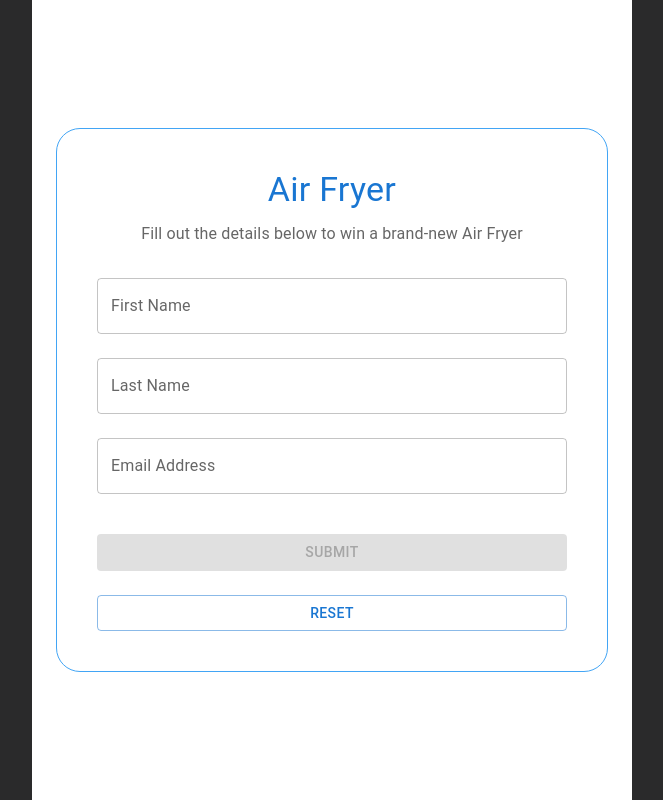
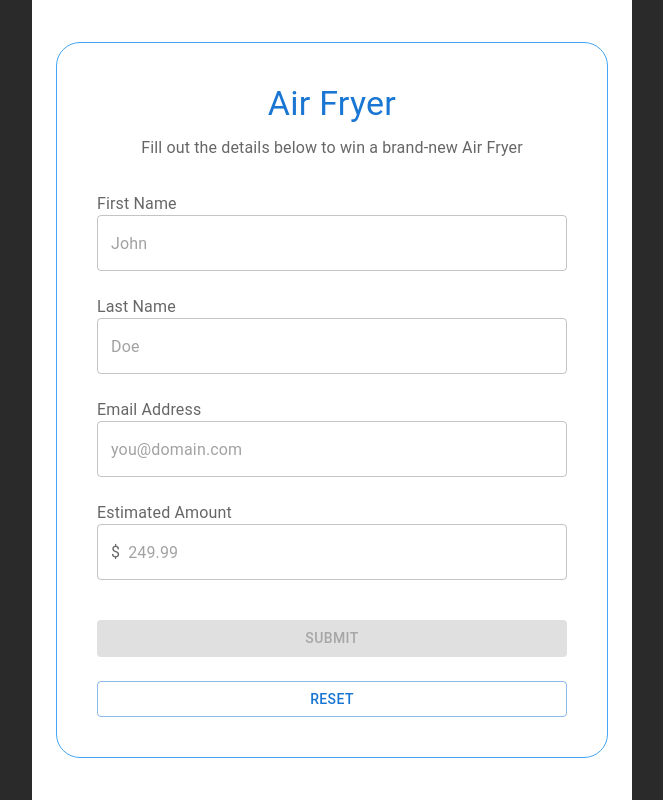
Before and after one commit to guptamayank9827/spidr-challenge, a React (Create React App) app: page / in a window 1280 px wide. Shown: the whole page, without its empty margins (308-971 px from the left). Built offline with nearby package versions, Linux system fonts and the light colour scheme.

Commit message:
added amount field and updated UI

```diff
--- a/src/Form.tsx
+++ b/src/Form.tsx
@@ -1,4 +1,4 @@
-import { Box, Button, TextField, Typography } from '@mui/material';
+import { Box, Button, FormControl, FormLabel, InputAdornment, TextField, Typography } from '@mui/material';
 import { useState } from 'react';
 
 interface FormInputProps {
@@ -11,17 +11,17 @@ function Form({ theme }: FormInputProps) {
     const [firstName, setFirstName] = useState('');
     const [lastName, setLastName] = useState('');
     const [email, setEmail] = useState('');
-
+    const [amount, setAmount] = useState('');
 
     const [firstNameError, setFirstNameError] = useState(false);
     const [lastNameError, setLastNameError] = useState(false);
     const [emailError, setEmailError] = useState(false);
-
+    const [amountError, setAmountError] = useState(false);
 
     const [firstNameErrorMessage, setFirstNameErrorMessage] = useState('');
     const [lastNameErrorMessage, setLastNameErrorMessage] = useState('');
     const [emailErrorMessage, setEmailErrorMessage] = useState('');
-
+    const [amountErrorMessage, setAmountErrorMessage] = useState('');
 
 
     // Handle Input Changes
@@ -65,6 +65,19 @@ function Form({ theme }: FormInputProps) {
         }
     };
 
+    const handleAmountChange = (event: React.ChangeEvent<HTMLInputElement>) => {
+        let amountValue = event.target.value;
+
+        setAmount(amountValue);
+        if(!validAmount(amountValue)) {
+            setAmountError(true);
+            setAmountErrorMessage('Please enter a valid estimated amount.');
+        } else {
+            setAmountError(false);
+            setAmountErrorMessage('');
+        }
+    }
+
 
     // Validation Functions
     const validEmailAddress = (email: string) => {
@@ -72,13 +85,19 @@ function Form({ theme }: FormInputProps) {
         return emailRegex.test(email);
     };
 
+    const validAmount = (amount: string) => {
+        // Check if the amount is a valid number and greater than 0
+        const amountValue = parseFloat(amount);
+        return !isNaN(amountValue) && amountValue > 0;
+    };
+
 
     //Form Submission
     const validateFormInputs = () => {
-        if(firstNameError)
+        if(firstNameError || lastNameError || emailError || amountError)
             return false;
 
-        if(!firstName)
+        if(!firstName || !lastName || !validEmailAddress(email) || !validAmount(amount))
             return false;
 
         return true;
@@ -86,10 +105,19 @@ function Form({ theme }: FormInputProps) {
 
     const resetToDefaults = () => {
         setFirstName('');
+        setLastName('');
+        setEmail('');
+        setAmount('');
 
         setFirstNameError(false);
+        setLastNameError(false);
+        setEmailError(false);
+        setAmountError(false);
 
         setFirstNameErrorMessage('');
+        setLastNameErrorMessage('');
+        setEmailErrorMessage('');
+        setAmountErrorMessage('');
     }
 
     const handleFormSubmit = (event: React.FormEvent<HTMLFormElement>) => {
@@ -100,6 +128,9 @@ function Form({ theme }: FormInputProps) {
 
         console.log({
             firstName,
+            lastName,
+            email,
+            amount
         });
 
         resetToDefaults();
@@ -141,14 +172,16 @@ function Form({ theme }: FormInputProps) {
                 sx={{
                     display: "flex",
                     flexDirection: "column",
+                    textAlign: "left",
                     gap: 3,
                     mt: 4,
                     backgroundColor: theme.palette.background.default,
                 }}
             >
 
+                <FormControl>
+                    <FormLabel htmlFor="firstName">First Name</FormLabel>
                     <TextField
-                    label="First Name"
                         id="firstName"
                         name="firstName"
                         value={firstName}
@@ -159,9 +192,11 @@ function Form({ theme }: FormInputProps) {
                         error={firstNameError}
                         helperText={firstNameErrorMessage}
                     />
+                </FormControl>
 
+                <FormControl>
+                    <FormLabel htmlFor="lastName">Last Name</FormLabel>
                     <TextField
-                    label="Last Name"
                         id="lastName"
                         name="lastName"
                         value={lastName}
@@ -172,9 +207,11 @@ function Form({ theme }: FormInputProps) {
                         error={lastNameError}
                         helperText={lastNameErrorMessage}
                     />
+                </FormControl>
 
+                <FormControl>
+                    <FormLabel htmlFor="email">Email Address</FormLabel>
                     <TextField
-                    label="Email Address"
                         id="email"
                         name="email"
                         type="email"
@@ -186,6 +223,29 @@ function Form({ theme }: FormInputProps) {
                         error={emailError}
                         helperText={emailErrorMessage}
                     />
+                </FormControl>
+
+                <FormControl>
+                    <FormLabel htmlFor="amount">Estimated Amount</FormLabel>
+                    <TextField
+                        id="amount"
+                        name="amount"
+                        value={amount}
+                        onChange={handleAmountChange}
+                        fullWidth
+                        variant="outlined"
+                        placeholder="249.99"
+                        error={amountError}
+                        helperText={amountErrorMessage}
+                        slotProps={{
+                            input: {
+                                startAdornment: (
+                                    <InputAdornment position="start">$</InputAdornment>
+                                )
+                            }
+                        }}
+                    />
+                </FormControl>
 
                 <Button
                     type="submit"
```
Lines whose indentation alone changed are shown as unchanged.
